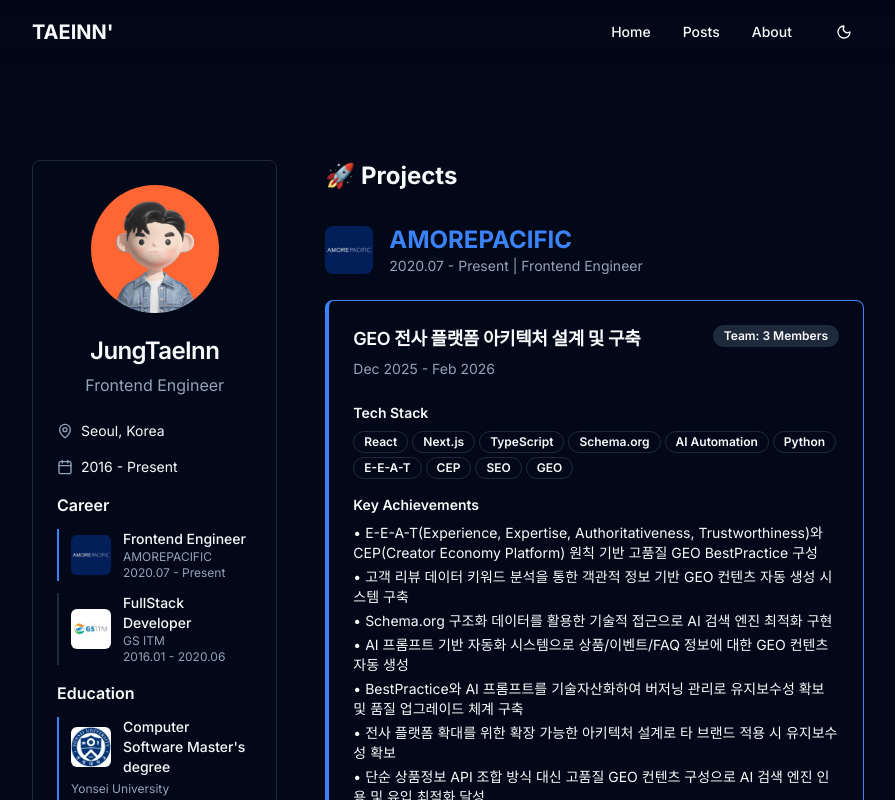
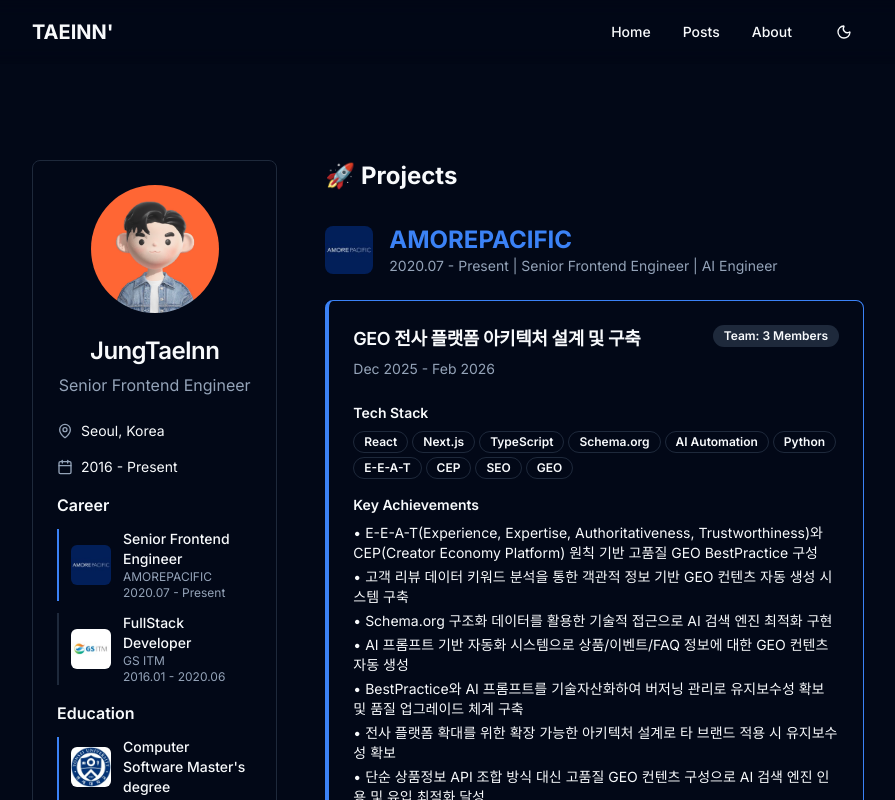
Before and after one commit to jungtaeinn/jungtaeinn.github.io, a Next.js app: page /about in a window 1280 px wide. Shown: the top 800 px of the page, without its empty margins (192-1087 px from the left). Built offline with nearby package versions, Linux system fonts and the light colour scheme; no server answers.

Commit message:
docs: 직급 Senior Frontend Engineer / AI Engineer로 업데이트
프로필 카드, 경력 섹션, 프로젝트 헤더의 직급 정보를 현행화

Co-authored-by: Cursor <cursoragent@cursor.com>

```diff
--- a/app/about/page.tsx
+++ b/app/about/page.tsx
@@ -112,7 +112,7 @@ export default function AboutPage() {
                     />
                   </div>
                   <CardTitle className="text-2xl">JungTaeInn</CardTitle>
-                  <p className="text-muted-foreground">Frontend Engineer</p>
+                  <p className="text-muted-foreground">Senior Frontend Engineer</p>
                 </CardHeader>
                 <CardContent className="space-y-4">
                   <div className="flex items-center gap-2 text-sm">
@@ -140,7 +140,7 @@ export default function AboutPage() {
                           />
                         </div>
                         <div className="flex-1 min-w-0">
-                          <div className="font-medium text-sm">Frontend Engineer</div>
+                          <div className="font-medium text-sm">Senior Frontend Engineer</div>
                           <div className="text-xs text-muted-foreground">AMOREPACIFIC</div>
                           <div className="text-xs text-muted-foreground">2020.07 - Present</div>
                         </div>
@@ -379,7 +379,7 @@ export default function AboutPage() {
                   </div>
                   <div>
                     <h2 className="text-2xl font-bold text-primary">AMOREPACIFIC</h2>
-                    <p className="text-sm text-muted-foreground">2020.07 - Present | Frontend Engineer</p>
+                    <p className="text-sm text-muted-foreground">2020.07 - Present | Senior Frontend Engineer | AI Engineer</p>
                   </div>
                 </div>
                 <div className="space-y-6">
```
